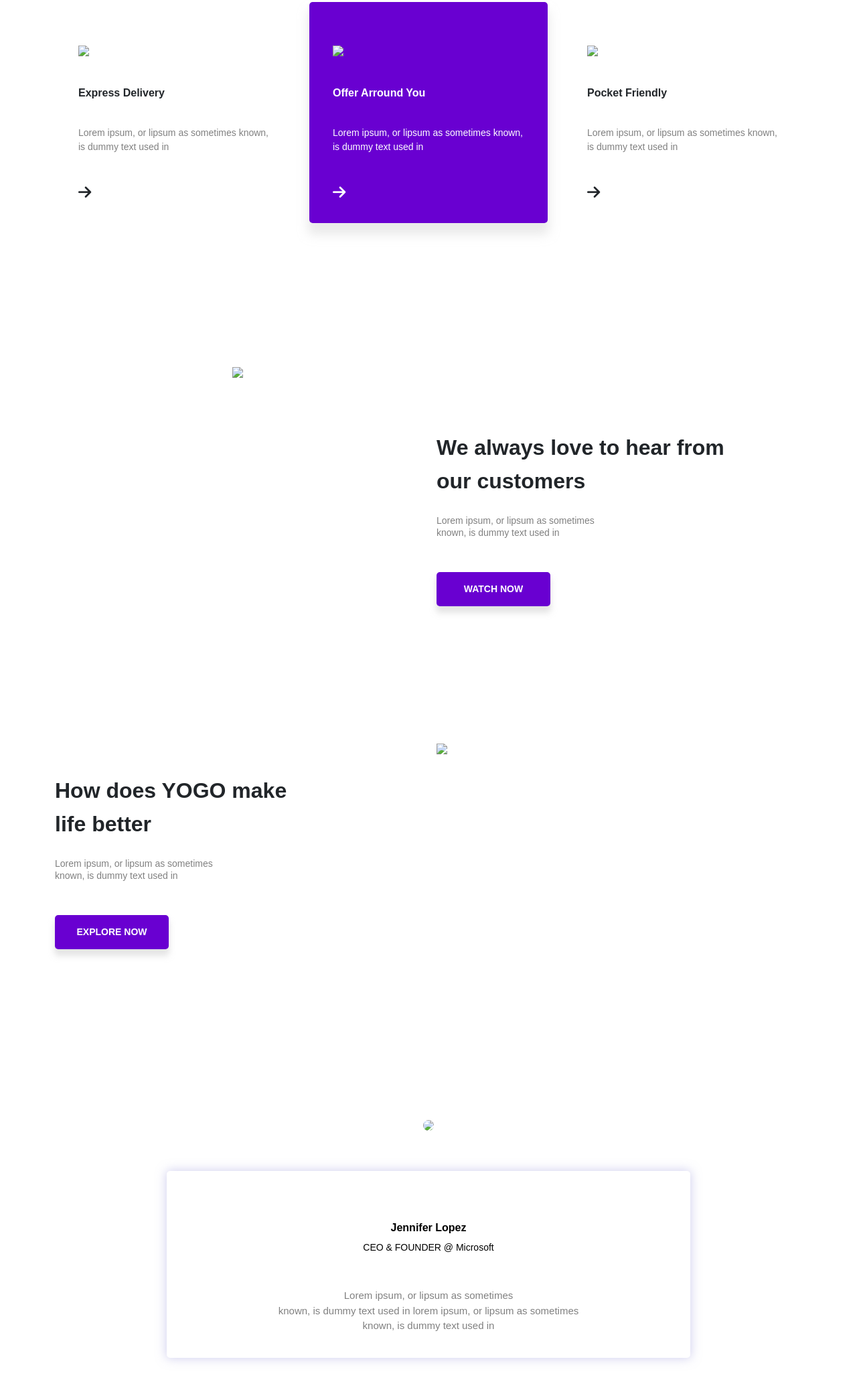
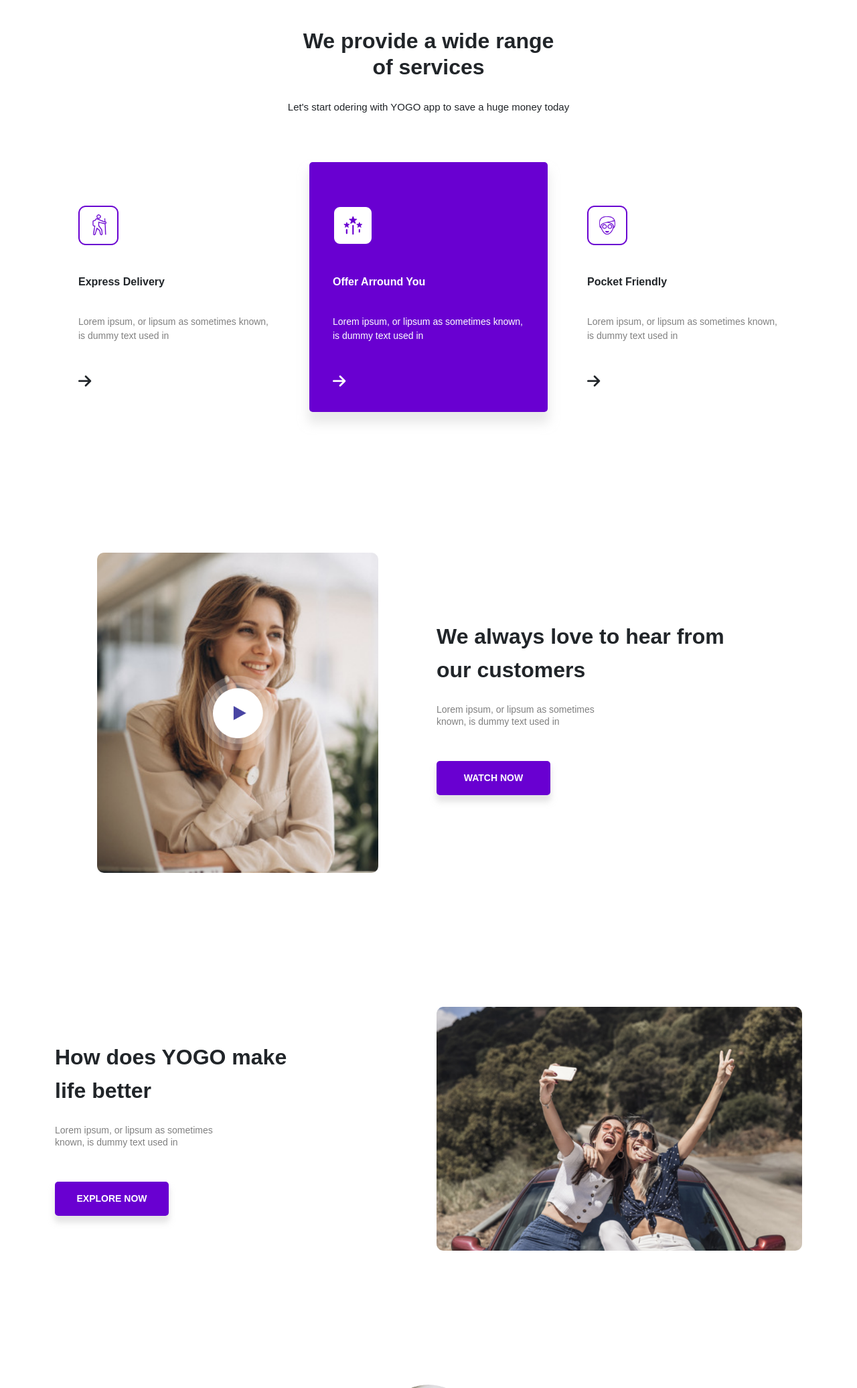
Before and after one commit to ayandajr/startUp1, a plain HTML site: page index.html in a window 1280 px wide. Shown: the part 728-2800 px from the top of the page at 67% size. Drawn offline with nearby package versions, Linux system fonts and the light colour scheme; files whose address does not match are found by name.

Commit message:
Update index.html

```diff
--- a/index.html
+++ b/index.html
@@ -52,7 +52,7 @@
                         <a class="btn btn-primary more" href="#" role="button">EXPLORE MORE</a>
                     </div>
                     <div class="col-md-6 text-center">
-                        <img src="images/home-pic.png" class="img-fluid">
+                        <img src="home-pic.png" class="img-fluid">
                     </div>
                 </div>
             </section>
@@ -65,7 +65,7 @@
                     <div class="row">
                         <div class="col-md-4">
                             <div class="service-box">
-                                <img src="images/Icon-1.png">
+                                <img src="Icon-1.png">
                                 <h6>Express Delivery</h6>
                                 <p>Lorem ipsum, or lipsum as sometimes known, is dummy text used in</p>
                                 <i class="fa fa-arrow-right"></i>
@@ -73,7 +73,7 @@
                         </div>
                         <div class="col-md-4">
                             <div class="service-box active-service">
-                                <img src="images/Icon-2.png">
+                                <img src="Icon-2.png">
                                 <h6>Offer Arround You</h6>
                                 <p>Lorem ipsum, or lipsum as sometimes known, is dummy text used in</p>
                                 <i class="fa fa-arrow-right"></i>
@@ -81,7 +81,7 @@
                         </div>
                         <div class="col-md-4">
                             <div class="service-box">
-                                <img src="images/Icon-3.png">
+                                <img src="Icon-3.png">
                                 <h6>Pocket Friendly</h6>
                                 <p>Lorem ipsum, or lipsum as sometimes known, is dummy text used in</p>
                                 <i class="fa fa-arrow-right"></i>
@@ -95,7 +95,7 @@
                 <div class="container">
                     <div class="row">
                         <div class="col-md-6 text-center">
-                            <img src="images/feature.png">
+                            <img src="feature.png">
                         </div>
                         <div class="col-md-6">
                             <h2>We always love to hear from <br> our customers</h2>
@@ -116,7 +116,7 @@
                             <a href="https://www.youtube.com/c/EasyTutorialsVideo?sub_confirmation=1">EXPLORE NOW</a>
                         </div>
                         <div class="col-md-6">
-                            <img src="images/explore.png" class="img-fluid">
+                            <img src="explore.png" class="img-fluid">
                         </div>
                     </div>
                 </div>
@@ -129,7 +129,7 @@
                         <div id="carouselExampleIndicators" class="carousel slide" data-bs-ride="carousel">
                             <div class="carousel-inner">
                                 <div class="carousel-item active" data-bs-interval="7000">
-                                      <img src="images/testimonial-1.png">
+                                      <img src="testimonial-1.png">
                                           <div class="carousel-caption">
                                               <h6>Jennifer Lopez</h6>
                                               <small>CEO & FOUNDER @ Microsoft</small>
@@ -137,7 +137,7 @@
                                           </div>
                                 </div>
                                 <div class="carousel-item" data-bs-interval="7000">
-                                      <img src="images/testimonial-2.jpg">
+                                      <img src="testimonial-2.jpg">
                                           <div class="carousel-caption">
                                               <h6>George Symonds</h6>
                                               <small>SENIOR MANAGER @ Google</small>
@@ -145,7 +145,7 @@
                                           </div>
                                 </div>
                                 <div class="carousel-item" data-bs-interval="7000">
-                                      <img src="images/testimonial-3.jpg">
+                                      <img src="testimonial-3.jpg">
                                           <div class="carousel-caption">
                                               <h6>Ying Yue</h6>
                                               <small>FASHION DESIGNER @ Myntra</small>
```
